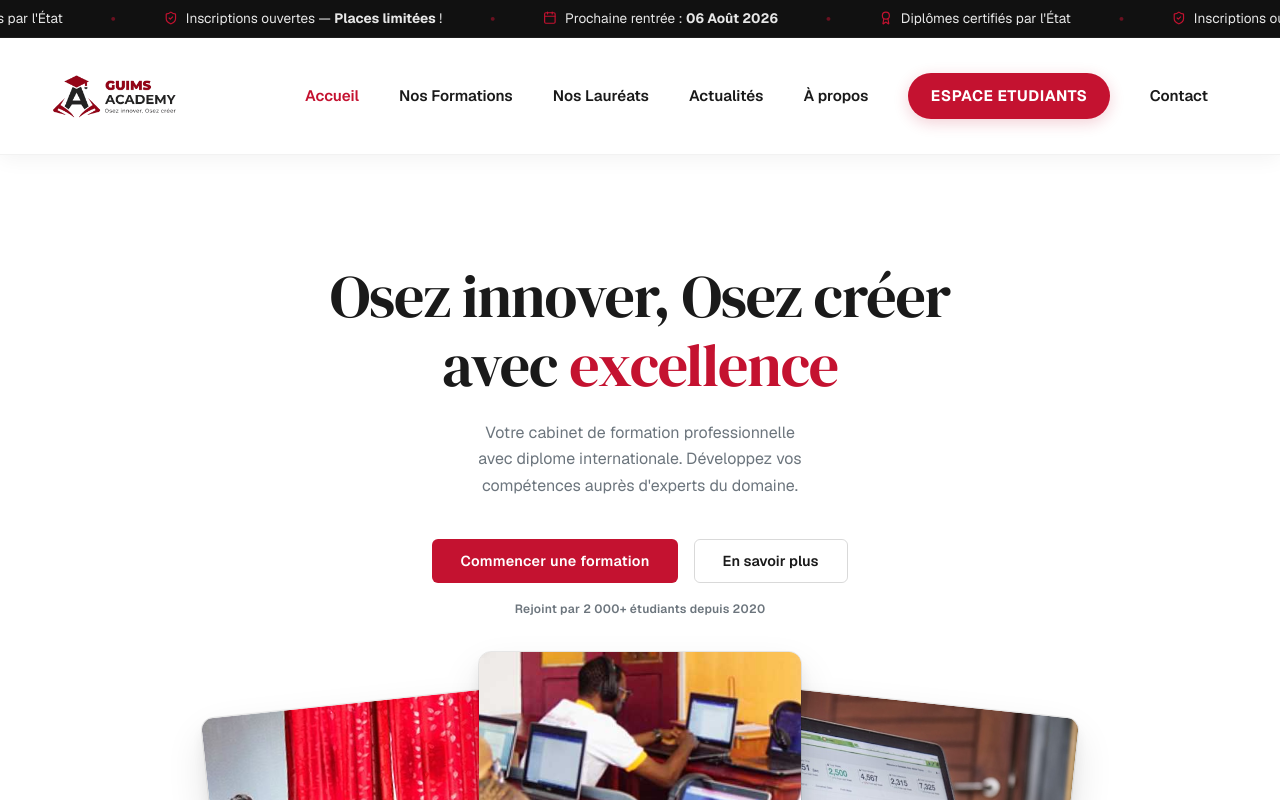
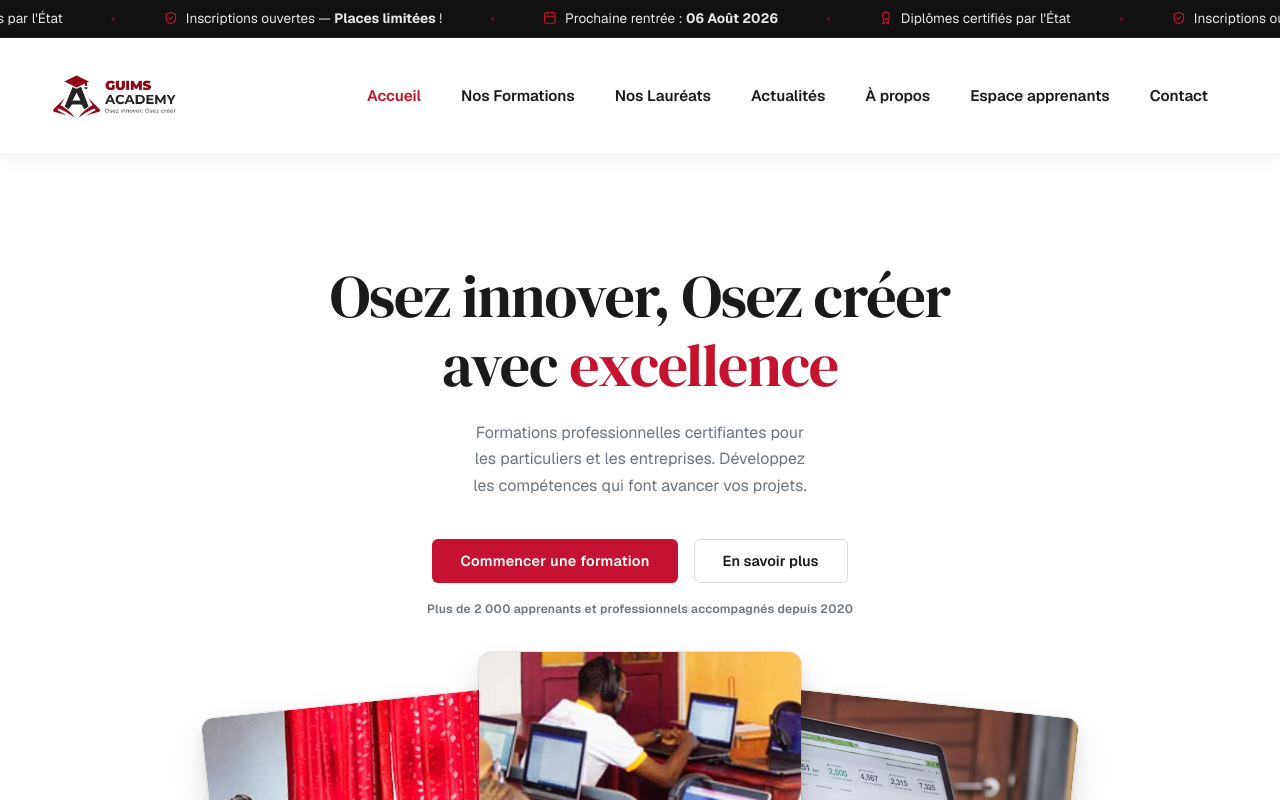
Before and after one commit to igitboosterplus/guims-academy2, a React (Vite) app: page / in a window 1280 px wide. Shown: the top 800 px of the page. Built offline with nearby package versions, Linux system fonts and the light colour scheme; a web font is replaced by a local one.

Commit message:
Expand training catalog and service experience

```diff
--- a/src/components/About.tsx
+++ b/src/components/About.tsx
@@ -111,9 +111,9 @@ const About = () => {
           <div className="about-details-text">
             <h2>L'excellence au service de votre avenir</h2>
             <p className="about-highlight">
-              Guims Academy est le centre de formation professionnelle du groupe.
-              Nous proposons des formations certifiantes, pratiques et adaptées aux
-              besoins du marché africain et mondial.
+              Guims Academy accompagne les particuliers et les entreprises avec des
+              formations certifiantes, pratiques et adaptées aux besoins du marché
+              africain et mondial.
             </p>
             <p className="about-subtext">
               Notre mission est de combler le fossé entre la formation théorique et
--- a/src/components/Footer.tsx
+++ b/src/components/Footer.tsx
@@ -9,7 +9,7 @@ const Footer = () => {
         <div className="footer-col-brand">
           <img src={logo} alt="Guims Academy" className="footer-logo" />
           <p className="footer-brand-desc">
-            Guims Academy forme les professionnels de demain. Des programmes intensifs et 100% pratiques pour propulser votre carrière.
+            Guims Academy accompagne particuliers et entreprises avec des programmes pratiques pour développer les compétences d'aujourd'hui et de demain.
           </p>
           <div className="footer-brand-meta">
             <span>Guims Academy fait partie de <strong>Guims Group</strong>.</span>
@@ -50,7 +50,7 @@ const Footer = () => {
             </li>
             <li>
               <span className="contact-label">Téléphone :</span>
-              <a href="tel:+237655955615">+237 655 955 615</a>
+              <a href="tel:+237657293923">+237 657 293 923</a> - <a href="tel:+237696299916">+237 696 299 916</a>
             </li>
             <li>
               <span className="contact-label">Localisation :</span>
--- a/src/components/Formations.tsx
+++ b/src/components/Formations.tsx
@@ -8,11 +8,11 @@ const Formations = () => {
         <div className="section-header">
           <span className="badge">Nos Domaines</span>
           <h2 className="section-title">Domaines de Formation</h2>
-          <p>Des programmes d'excellence conçus pour propulser votre carrière.</p>
+          <p>Des programmes pratiques pour les particuliers et les entreprises qui souhaitent développer des compétences durables.</p>
         </div>
 
         <div className="formations-grid">
-          {FORMATIONS.map((formation, idx) => (
+          {FORMATIONS.filter((formation) => formation.audience === 'Particuliers').slice(0, 4).map((formation, idx) => (
             <FormationCard key={idx} {...formation} />
           ))}
         </div>
@@ -26,6 +26,7 @@ const Formations = () => {
 };
 
 interface FormationCardProps {
+  audience: string;
   title: string;
   image: string;
   courses: string[];
@@ -45,7 +46,7 @@ const FormationCard = ({ title, image, courses, price }: FormationCardProps) =>
       imageUrl={image}
       title={title}
       subtitle={`Formation • ${formatPrice(price)}`}
-      description="Développez des compétences professionnelles de haut niveau en 3 mois de pratique intensive."
+      description="Développez des compétences immédiatement utiles pour votre carrière, votre activité ou vos équipes."
       highlights={courses}
       ctaText="S'inscrire sur WhatsApp"
       onAction={() => window.open(whatsappUrl, '_blank')}
--- a/src/components/FormationsPage.tsx
+++ b/src/components/FormationsPage.tsx
@@ -7,18 +7,18 @@ const FormationsPage = () => {
   const [filter, setFilter] = useState('All');
   const [search, setSearch] = useState('');
 
-  const categories = ['All', 'Secrétariat', 'Marketing'];
+  const categories = ['All', 'Entreprises & organisations', 'Particuliers'];
 
   const filteredFormations = FORMATIONS.filter(formation => {
-    const matchesCategory = filter === 'All' ||
-      (filter === 'Secrétariat' && formation.title.includes('Secrétariat')) ||
-      (filter === 'Marketing' && formation.title.includes('Marketing'));
+    const matchesCategory = filter === 'All' || formation.audience === filter;
 
     const matchesSearch = formation.title.toLowerCase().includes(search.toLowerCase()) ||
       formation.courses.some(c => c.toLowerCase().includes(search.toLowerCase()));
 
     return matchesCategory && matchesSearch;
   });
+
+  const audienceGroups = ['Entreprises & organisations', 'Particuliers'];
 
   const formatPrice = (val: number) => {
     return val.toLocaleString('fr-FR') + ' FCFA';
@@ -37,7 +37,7 @@ const FormationsPage = () => {
           </div>
           <h1>Nos Formations Certifiantes</h1>
           <p className="formations-subtitle">
-            Découvrez nos formations professionnelles intensives, conçues par des experts pour vous donner des compétences pratiques immédiatement applicables sur le marché du travail.
+            Découvrez nos programmes conçus pour développer les compétences des particuliers et accompagner la performance des entreprises et organisations.
           </p>
         </div>
       </div>
@@ -67,22 +67,36 @@ const FormationsPage = () => {
         </div>
 
         {filteredFormations.length > 0 ? (
+          <div className="formations-catalog-groups">
+            {audienceGroups.map((audience) => {
+              const formations = filteredFormations.filter((formation) => formation.audience === audience);
+              if (formations.length === 0) return null;
+
+              return (
+                <section key={audience} className="formations-catalog-group">
+                  <h2>{audience}</h2>
                   <div className="formations-grid">
-            {filteredFormations.map((formation, idx) => {
+                    {formations.map((formation) => {
                       const whatsappMessage = `Bonjour Guims Academy ! Je suis intéressé(e) par la formation "${formation.title}" et je souhaite m'inscrire.`;
                       const whatsappUrl = `https://wa.me/237655955615?text=${encodeURIComponent(whatsappMessage)}`;
 
                       return (
                         <ElitePlanCard
-                  key={idx}
+                          key={formation.title}
                           imageUrl={formation.image}
                           title={formation.title}
-                  subtitle={`Formation • ${formatPrice(formation.price)}`}
-                  description="Développez des compétences professionnelles de haut niveau en 3 mois de pratique intensive."
+                          subtitle={`${formation.audience} • ${formatPrice(formation.price)}`}
+                          description={formation.audience === 'Particuliers'
+                            ? "Développez des compétences concrètes pour votre parcours professionnel et vos projets."
+                            : "Renforcez les compétences de vos équipes avec un programme adapté aux enjeux de votre organisation."}
                           highlights={formation.courses}
                           ctaText="S'inscrire via WhatsApp"
                           onAction={() => window.open(whatsappUrl, '_blank')}
                         />
+                      );
+                    })}
+                  </div>
+                </section>
               );
             })}
           </div>
--- a/src/components/Hero.tsx
+++ b/src/components/Hero.tsx
@@ -143,8 +143,7 @@ const Hero = () => {
           </h1>
           <p className="hero10-description">
             <Balancer>
-              Votre cabinet de formation professionnelle avec diplome internationale. Développez vos compétences auprès d'experts
-              du domaine.
+              Formations professionnelles certifiantes pour les particuliers et les entreprises. Développez les compétences qui font avancer vos projets.
             </Balancer>
           </p>
         </motion.div>
@@ -163,7 +162,7 @@ const Hero = () => {
             </a>
           </div>
           <p className="hero10-social-proof">
-            Rejoint par 2 000+ étudiants depuis 2020
+            Plus de 2 000 apprenants et professionnels accompagnés depuis 2020
           </p>
         </motion.div>
 
--- a/src/components/Testimonials.tsx
+++ b/src/components/Testimonials.tsx
@@ -7,8 +7,8 @@ const Testimonials = () => {
       <div className="container">
         <div className="section-header">
           <span className="badge">Témoignages</span>
-          <h2 className="section-title">Ce que disent nos étudiants</h2>
-          <p>Leur succès est notre plus grande fierté.</p>
+          <h2 className="section-title">Ce que disent nos apprenants</h2>
+          <p>Leur réussite professionnelle est notre plus grande fierté.</p>
         </div>
 
         <div className="testimonials-grid">
--- a/src/constants/index.ts
+++ b/src/constants/index.ts
@@ -1,6 +1,4 @@
-import secretariatBureautiqueImg from '../assets/secretariat-bureautique.jpg';
 import secretariatDirectionImg from '../assets/secretariat-direction.jpg';
-import secretariatComptableImg from '../assets/secretariat-comptable.jpg';
 import marketingDigitalImg from '../assets/marketing-digital.jpg';
 
 import avatarJean from '../assets/avatar-jean.jpg';
@@ -42,33 +40,93 @@ export const NAV_LINKS: NavLink[] = [
   { name: "Nos Lauréats", href: "#laureats" },
   { name: "Actualités", href: "#actualites" },
   { name: "À propos", href: "#about" },
-  { name: "Espace Etudiants", href: "#clients" },
+  { name: "Espace apprenants", href: "#clients" },
   { name: "Contact", href: "#contact" }
 ];
 
 export const FORMATIONS = [
   {
-    title: "Secrétariat Bureautique",
-    image: secretariatBureautiqueImg,
-    courses: ["Informatique de base", "Gestion documentaire", "Outils Microsoft"],
+    audience: "Entreprises & organisations",
+    title: "Pilotage financier et trésorerie",
+    image: "https://images.unsplash.com/photo-1554224155-8d04cb21cd6c?auto=format&fit=crop&w=900&q=80",
+    courses: ["Gestion de trésorerie", "Tableaux de bord financiers", "Prévisions et reporting"],
     price: 90000
   },
   {
-    title: "Secrétariat de Direction",
-    image: secretariatDirectionImg,
-    courses: ["Gestion d'agenda", "Communication pro", "Management"],
+    audience: "Entreprises & organisations",
+    title: "Management et performance des équipes",
+    image: "https://images.unsplash.com/photo-1556761175-b413da4baf72?auto=format&fit=crop&w=900&q=80",
+    courses: ["Leadership opérationnel", "Communication managériale", "Pilotage des objectifs"],
     price: 90000
   },
   {
-    title: "Secrétariat Comptable",
-    image: secretariatComptableImg,
-    courses: ["Saisie comptable", "Logiciels de gestion", "Fiscalité de base"],
+    audience: "Entreprises & organisations",
+    title: "Organisation, structuration et stratégie de croissance",
+    image: "https://images.unsplash.com/photo-1552664730-d307ca884978?auto=format&fit=crop&w=900&q=80",
+    courses: ["Diagnostic organisationnel", "Processus et procédures", "Plan de croissance"],
     price: 90000
   },
   {
+    audience: "Entreprises & organisations",
+    title: "Vente et développement commercial",
+    image: "https://images.unsplash.com/photo-1556742049-0cfed4f6a45d?auto=format&fit=crop&w=900&q=80",
+    courses: ["Prospection et négociation", "Parcours client", "Pilotage commercial"],
+    price: 90000
+  },
+  {
+    audience: "Entreprises & organisations",
+    title: "Fiscalité et optimisation légale",
+    image: "https://images.unsplash.com/photo-1554224154-22dec7ec8818?auto=format&fit=crop&w=900&q=80",
+    courses: ["Obligations fiscales", "Conformité", "Optimisation légale"],
+    price: 90000
+  },
+  {
+    audience: "Entreprises & organisations",
+    title: "Digitalisation et automatisation",
+    image: "https://images.unsplash.com/photo-1551288049-bebda4e38f71?auto=format&fit=crop&w=900&q=80",
+    courses: ["Cartographie des processus", "Outils numériques", "Automatisation des tâches"],
+    price: 90000
+  },
+  {
+    audience: "Particuliers",
+    title: "Intelligence artificielle",
+    image: "https://images.unsplash.com/photo-1677442136019-21780ecad995?auto=format&fit=crop&w=900&q=80",
+    courses: ["Outils d'IA générative", "Automatisation personnelle", "Usages professionnels"],
+    price: 90000
+  },
+  {
+    audience: "Particuliers",
     title: "Marketing Digital",
     image: marketingDigitalImg,
     courses: ["Administration de sites web", "SEO", "E-commerce", "Création de contenus", "Gestion des réseaux sociaux"],
+    price: 90000
+  },
+  {
+    audience: "Particuliers",
+    title: "Génie logiciel",
+    image: "https://images.unsplash.com/photo-1515879218367-8466d910aaa4?auto=format&fit=crop&w=900&q=80",
+    courses: ["Algorithmique", "Conception logicielle", "Tests et déploiement"],
+    price: 90000
+  },
+  {
+    audience: "Particuliers",
+    title: "Développement web",
+    image: "https://images.unsplash.com/photo-1461749280684-dccba630e2f6?auto=format&fit=crop&w=900&q=80",
+    courses: ["HTML, CSS et JavaScript", "Sites responsives", "Projets web"],
+    price: 90000
+  },
+  {
+    audience: "Particuliers",
+    title: "Secrétariat de direction et comptable",
+    image: secretariatDirectionImg,
+    courses: ["Gestion d'agenda", "Saisie comptable", "Outils bureautiques"],
+    price: 90000
+  },
+  {
+    audience: "Particuliers",
+    title: "Maintenance informatique",
+    image: "https://images.unsplash.com/photo-1518770660439-4636190af475?auto=format&fit=crop&w=900&q=80",
+    courses: ["Diagnostic matériel", "Maintenance systèmes", "Assistance utilisateurs"],
     price: 90000
   }
 ];
```
Also changed, not shown: src/App.css (+39 -34 lines), src/components/ClientsPage.tsx (+5 -5 lines), src/components/Services.tsx (+29 -25 lines). Lines whose indentation alone changed are shown as unchanged.
